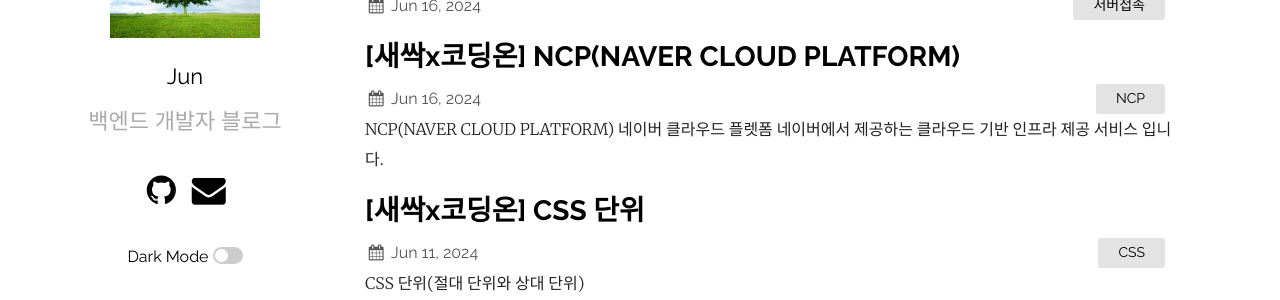
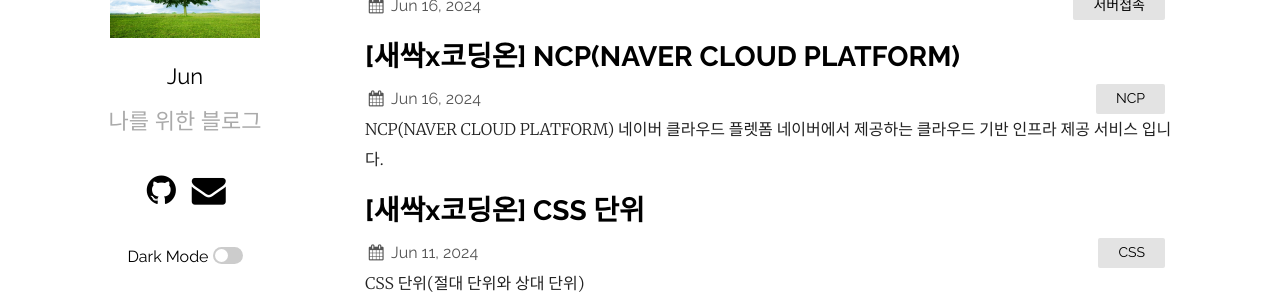
Before and after one commit to ymind14563/ymind14563.github.io, a Jekyll site: the page built from index.markdown, in a window 1280 px wide. Shown: the part 283-583 px from the top of the page. Built offline with Jekyll 4.4.1, drawn with Linux system fonts in a browser that asks for light colours.

Commit message:
change config file

```diff
--- a/_config.yml
+++ b/_config.yml
@@ -13,7 +13,7 @@ sass:
   sass_dir: _sass
 plainwhite:
   name: Jun
-  tagline: 백엔드 개발자 블로그
+  tagline: 나를 위한 블로그
   date_format: "%b %-d, %Y"
   sitemap: true # set to true to generate sitemap.xml content
   search: true # set to true to enable searchbar
```
